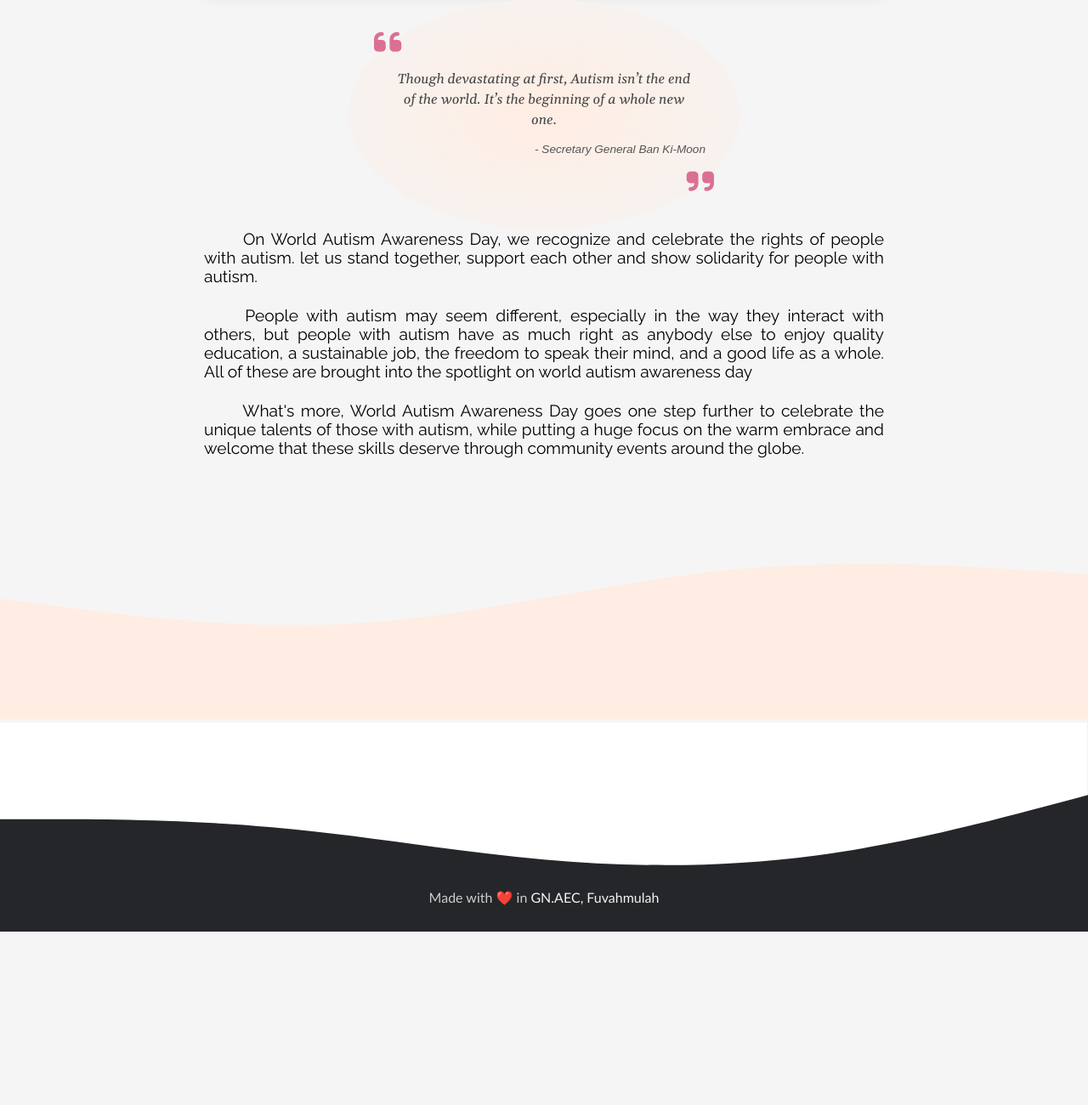
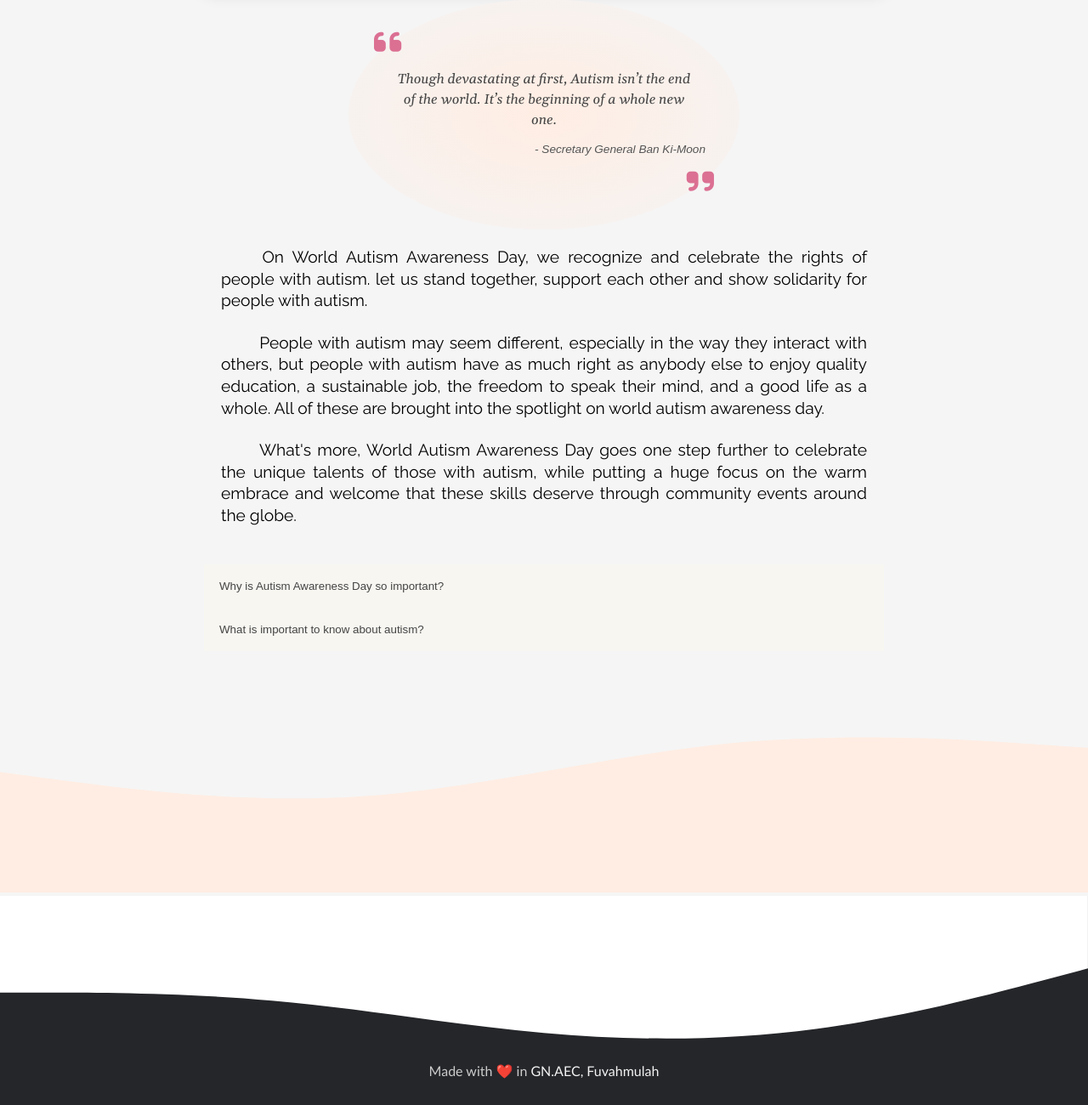
Before and after one commit to Mootss/autismday2021, a Flask app: page / in a window 1280 px wide. Shown: the part 676-1976 px from the top of the page at 85% size. Before the commit the page ends 1772 px from the top, so only its background shows below. Run offline with Flask 2, Linux system fonts and the light colour scheme; some libraries are stand-ins or nearby versions.

Commit message:
blyat i never finished this on time screw it

```diff
--- a/static/css/style.css
+++ b/static/css/style.css
@@ -6,6 +6,14 @@
 body {
   font-family: 'Raleway', 'Candara', 'Bahnschrift Light', 'Segoe UI', Tahoma, 'Geneva', Verdana, sans-serif;
   background-color: #f5f5f5;
+}
+
+*:active {
+  /* removes that blue highlight when clicking link/button on mobile */
+  -webkit-tap-highlight-color: transparent;
+  outline: none;
+  -ms-touch-action: manipulation;
+  touch-action: manipulation;
 }
 
 hr {
@@ -114,8 +122,13 @@ header hr {
   margin-bottom: 15px;
 }
 
+article {
+  padding: 20px;
+}
+
 article p {
   font-size: 1.2rem;
+  line-height: 1.6rem;
   margin-bottom: 1.5rem;
   text-align: justify;
 }
@@ -153,6 +166,35 @@ blockquote cite {
   font-size: .85rem;
   font-family: sans-serif;
   color: #555;
+}
+
+/* Style the buttons that are used to open and close the accordion panel */
+.accordion {
+  background-color: #f7f6f1;
+  color: #444;
+  cursor: pointer;
+  padding: 18px;
+  width: 100%;
+  text-align: left;
+  border: none;
+  outline: none;
+  -webkit-transition: 0.4s;
+  transition: 0.4s;
+}
+
+/* Add a background color to the button if it is clicked on (add the .active class with JS), and when you move the mouse over it (hover) */
+.active, .accordion:hover {
+  background-color: #e4e2d8;
+}
+
+/* Style the accordion panel. Note: hidden by default */
+.panel {
+  padding: 0 18px;
+  background-color: #f7f6f1;
+  max-height: 0;
+  overflow: hidden;
+  -webkit-transition: max-height 0.2s ease-out;
+  transition: max-height 0.2s ease-out;
 }
 
 footer {
--- a/static/css/style.scss
+++ b/static/css/style.scss
@@ -18,6 +18,13 @@ $deep-purple : #682cbf;
 body{
     font-family: 'Raleway', 'Candara', 'Bahnschrift Light', 'Segoe UI', Tahoma, 'Geneva', Verdana, sans-serif;
     background-color: #f5f5f5;
+}
+
+*:active { /* removes that blue highlight when clicking link/button on mobile */
+    -webkit-tap-highlight-color: transparent;
+    outline: none;
+    -ms-touch-action: manipulation;
+    touch-action: manipulation;
 }
 
 hr{
@@ -81,7 +88,6 @@ header{
 }
 
 .container{
-    //@warn: 15px;
     display: flex;
     flex-direction: column;
     justify-content: center;
@@ -99,8 +105,10 @@ header{
 }
 
 article{
+    padding: 20px;
     p{
         font-size: 1.2rem;
+        line-height: 1.6rem;
         margin-bottom: 1.5rem;
         text-align: justify;
     }
@@ -137,6 +145,32 @@ blockquote{
         font-family: sans-serif;
         color: #555;
     }
+}
+
+/* Style the buttons that are used to open and close the accordion panel */
+.accordion{
+    background-color: #f7f6f1;
+    color: #444;
+    cursor: pointer;
+    padding: 18px;
+    width: 100%;
+    text-align: left;
+    border: none;
+    outline: none;
+    transition: 0.4s;
+}
+
+  /* Add a background color to the button if it is clicked on (add the .active class with JS), and when you move the mouse over it (hover) */
+  .active, .accordion:hover {
+    background-color: #e4e2d8;
+  }
+/* Style the accordion panel. Note: hidden by default */
+.panel{
+    padding: 0 18px;
+    background-color: #f7f6f1;
+    max-height: 0;
+    overflow: hidden;
+    transition: max-height 0.2s ease-out;
 }
 
 footer{
--- a/templates/index.html
+++ b/templates/index.html
@@ -22,11 +22,11 @@
 
     <link rel="stylesheet" href="../static/css/style.css">
     <link rel="preconnect" href="https://fonts.gstatic.com">
-    <link rel="stylesheet" href="https://cdn.jsdelivr.net/gh/Mootss/autismday2021/static/fonts/logo-font.css">
+    <link rel="stylesheet" href="https://cdn.jsdelivr.net/gh/Mootss/autismday2021@main/static/fonts/logo-font.css">
     <link href="https://fonts.googleapis.com/css2?family=Raleway:wght@400&display=swap" rel="stylesheet">
     <link href="https://fonts.googleapis.com/css2?family=Josefin+Sans:ital,wght@1,700&display=swap" rel="stylesheet">
     <link href="https://fonts.googleapis.com/css2?family=Gelasio:ital@1&display=swap" rel="stylesheet">
-    <link rel="shortcut icon" href="https://cdn.jsdelivr.net/gh/Mootss/autismday2021/static/img/puzzle-logo.png" type="image/x-icon">
+    <link rel="shortcut icon" href="https://cdn.jsdelivr.net/gh/Mootss/autismday2021@main/static/img/puzzle-logo.png" type="image/x-icon">
     <script src="https://kit.fontawesome.com/3e48a5d06f.js" crossorigin="anonymous"></script>
 </head>
 
@@ -34,7 +34,7 @@
     <script src="//instant.page/5.1.0" type="module" integrity="sha384-by67kQnR+pyfy8yWP4kPO12fHKRLHZPfEsiSXR8u2IKcTdxD805MGUXBzVPnkLHw"></script>
     <header>
             <a href="javascript:void(0);">
-                <img src="https://cdn.jsdelivr.net/gh/Mootss/autismday2021/static/img/puzzle-logo.png">
+                <img src="https://cdn.jsdelivr.net/gh/Mootss/autismday2021@main/static/img/puzzle-logo.png">
                 <span id="logo-text">
                     <span>World </span>
                     <span>Autism </span>
@@ -48,7 +48,7 @@
 
     <div class="container">
 
-        <img id="cover-img" src="../static/img/sample-image.jpg" alt="">
+        <img id="cover-img" src="https://cdn.jsdelivr.net/gh/Mootss/autismday2021@main/static/img/sample-image.jpg" alt="">
 
         <blockquote>
             <span class="quote-l"><i class="fas fa-quote-left"></i></span>
@@ -59,9 +59,19 @@
 
         <article>
             <p>&emsp;&emsp; On World Autism Awareness Day, we recognize and celebrate the rights of people with autism. let us stand together, support each other and show solidarity for people with autism. </p>
-            <p>&emsp;&emsp; People with autism may seem different, especially in the way they interact with others, but people with autism have as much right as anybody else to enjoy quality education, a sustainable job, the freedom to speak their mind, and a good life as a whole. All of these are brought into the spotlight on world autism awareness day</p>
+            <p>&emsp;&emsp; People with autism may seem different, especially in the way they interact with others, but people with autism have as much right as anybody else to enjoy quality education, a sustainable job, the freedom to speak their mind, and a good life as a whole. All of these are brought into the spotlight on world autism awareness day.</p>
             <p>&emsp;&emsp; What's more, World Autism Awareness Day goes one step further to celebrate the unique talents of those with autism, while putting a huge focus on the warm embrace and welcome that these skills deserve through community events around the globe.</p>
         </article>
+
+        <button class="accordion">Why is Autism Awareness Day so important?</button>
+        <div class="panel">
+            <p>World Autism Awareness Day is observed annually on the 2nd of April to raise awareness about the challenges that people with autism face. It also aims to explore educational and healthcare programs that will make life easier for them.</p>
+        </div>
+
+        <button class="accordion">What is important to know about autism?</button>
+        <div class="panel">
+            <p>Statistics show that boys are five times more likely than girls to have autism. Although it begins in infancy, the symptoms of autism don't usually appear until later in the toddler years. Autism is linked to epilepsy and may lead to other mental health disorders if not addressed immediately.</p>
+        </div>
     </div>
 
     <svg xmlns="http://www.w3.org/2000/svg" viewBox="0 0 1440 320"><path fill="#ffede3" fill-opacity="1" d="M0,160L80,170.7C160,181,320,203,480,192C640,181,800,139,960,122.7C1120,107,1280,117,1360,122.7L1440,128L1440,320L1360,320C1280,320,1120,320,960,320C800,320,640,320,480,320C320,320,160,320,80,320L0,320Z"></path></svg>
@@ -71,5 +81,21 @@
         <p>Made with ❤️ in <a href="https://www.facebook.com/Gnaec.edu/" target="_blank">GN.AEC</a><span>, Fuvahmulah</span></p>
     </footer>
 
+    <script>
+        const acc = document.getElementsByClassName("accordion");
+
+        for (let i = 0; i < acc.length; i++) {
+          acc[i].addEventListener("click", function() {
+            this.classList.toggle("active");
+            var panel = this.nextElementSibling;
+            if (panel.style.maxHeight) {
+              panel.style.maxHeight = null;
+            } else {
+              panel.style.maxHeight = panel.scrollHeight + "px";
+            }
+          });
+        }
+    </script>
+
 </body>
 </html>
```
Also changed, not shown: 2 other files.
